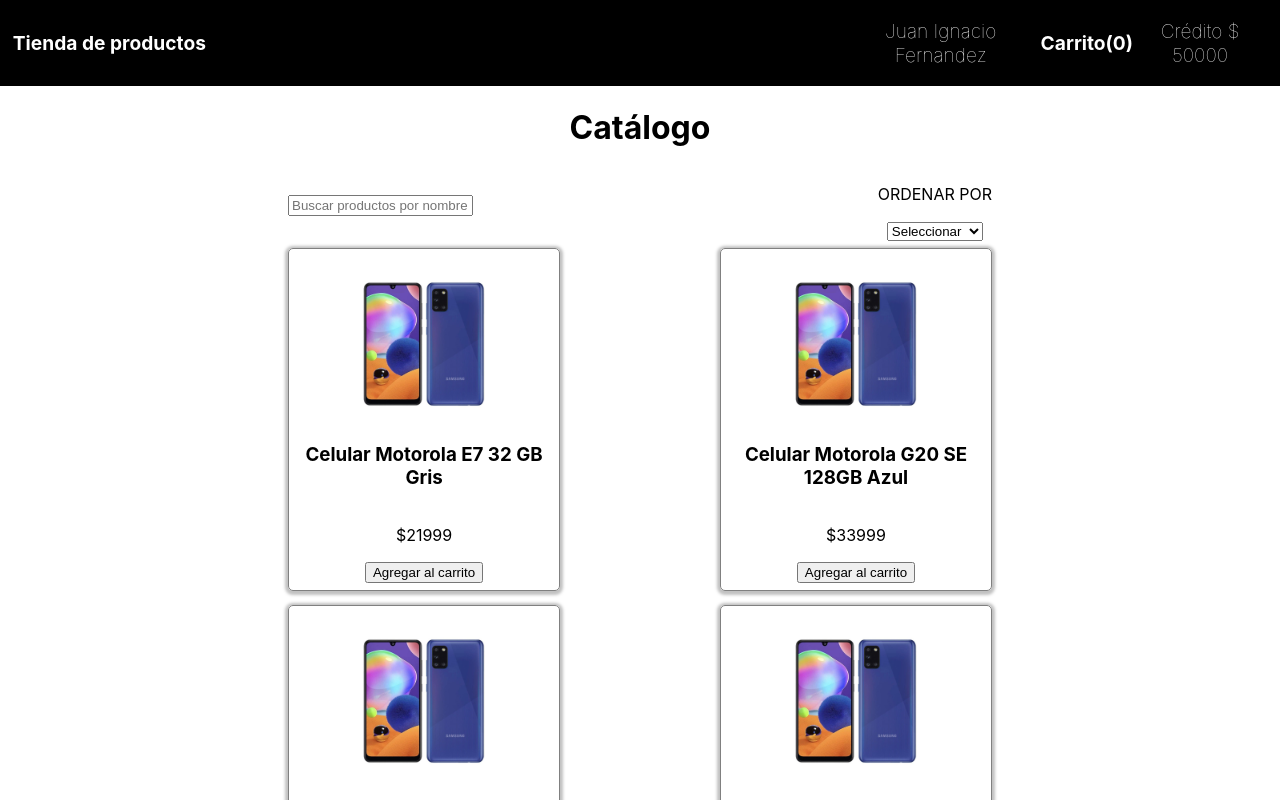
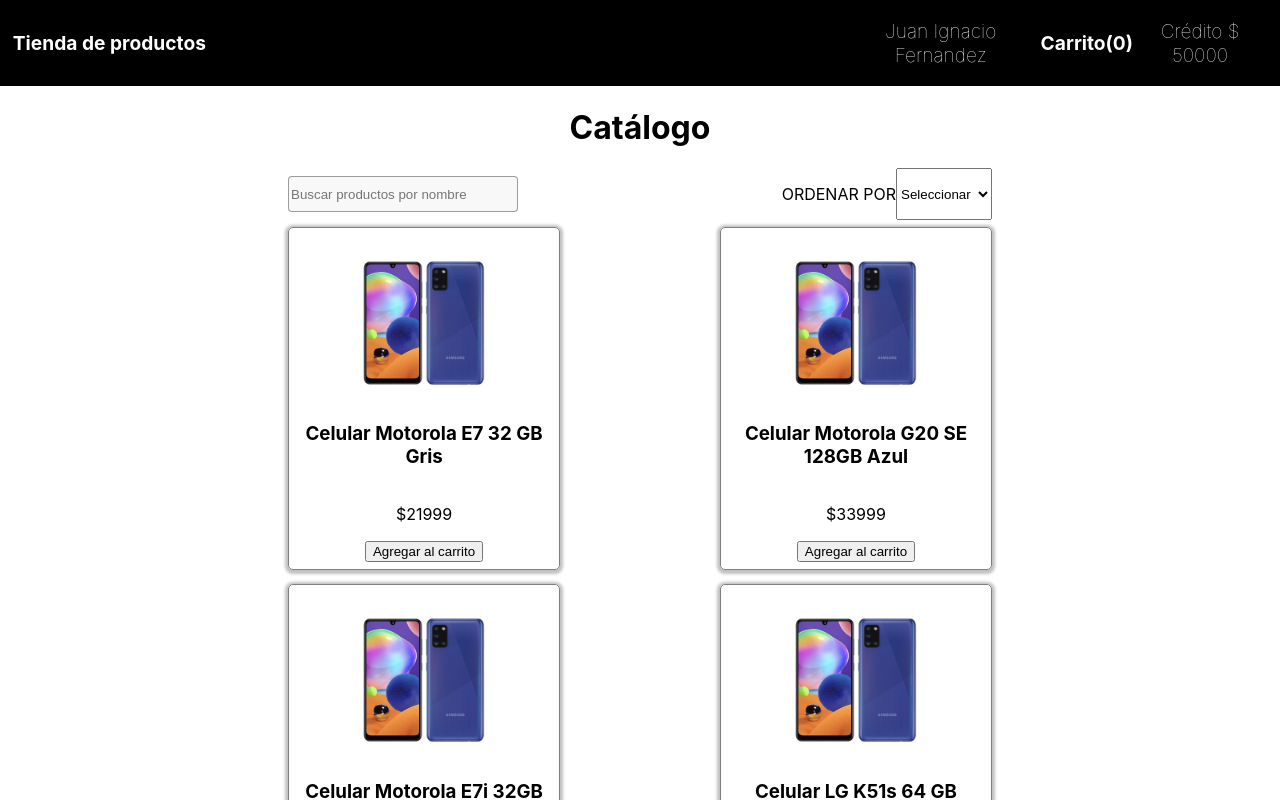
Before and after one commit to mschmidt17/enviopack-challenge-frontend, a React (Create React App) app: page / in a window 1280 px wide. Shown: the top 800 px of the page. Built offline with nearby package versions, Linux system fonts and the light colour scheme.

Commit message:
Correccion de funcionalidad - agregando estilos

```diff
--- a/src/CSS/search.css
+++ b/src/CSS/search.css
@@ -0,0 +1,11 @@
+.container-search{
+    display: flex;
+}
+
+.input-search{
+    width: 14rem;
+    height: 2rem;
+    border-radius: 4px;
+    border: 1.2px solid rgba(128, 128, 128, 0.774);
+    background-color: rgba(128, 128, 128, 0.055);
+}
--- a/src/components/Search.js
+++ b/src/components/Search.js
@@ -1,7 +1,7 @@
 import { React, useState, useEffect} from "react";
 import {getProducts, searchProduct} from '../redux/actions.js';
 import { useDispatch, useSelector } from "react-redux";
-// import './CSS/search.css';
+import '../CSS/search.css';
 
 
 
@@ -16,9 +16,12 @@
     }
 
     useEffect(() => {
-        if(name.length > 1){
+        if(name.length > 1 && products.length >= 1){
             dispatch(searchProduct(name));
             console.log("name", name)
+        } else if (products.length < 1) {
+            setName("")
+            dispatch(getProducts());
         } else {
             dispatch(getProducts());
         }
@@ -33,6 +36,7 @@
                 value={name}
                 placeholder='Buscar productos por nombre'
                 onChange={(e) => handleInputChange(e)}
+                className="input-search"
                 />
             </div>
         </div>
```
